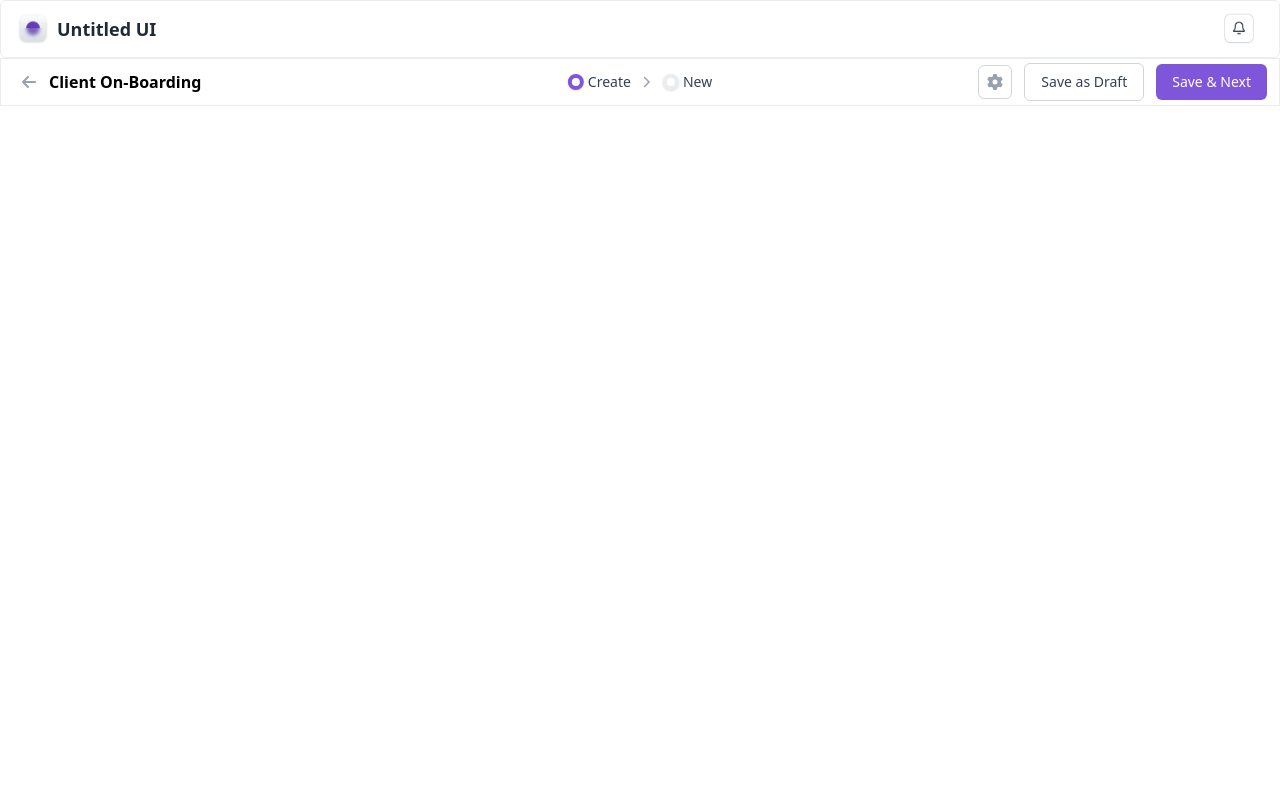
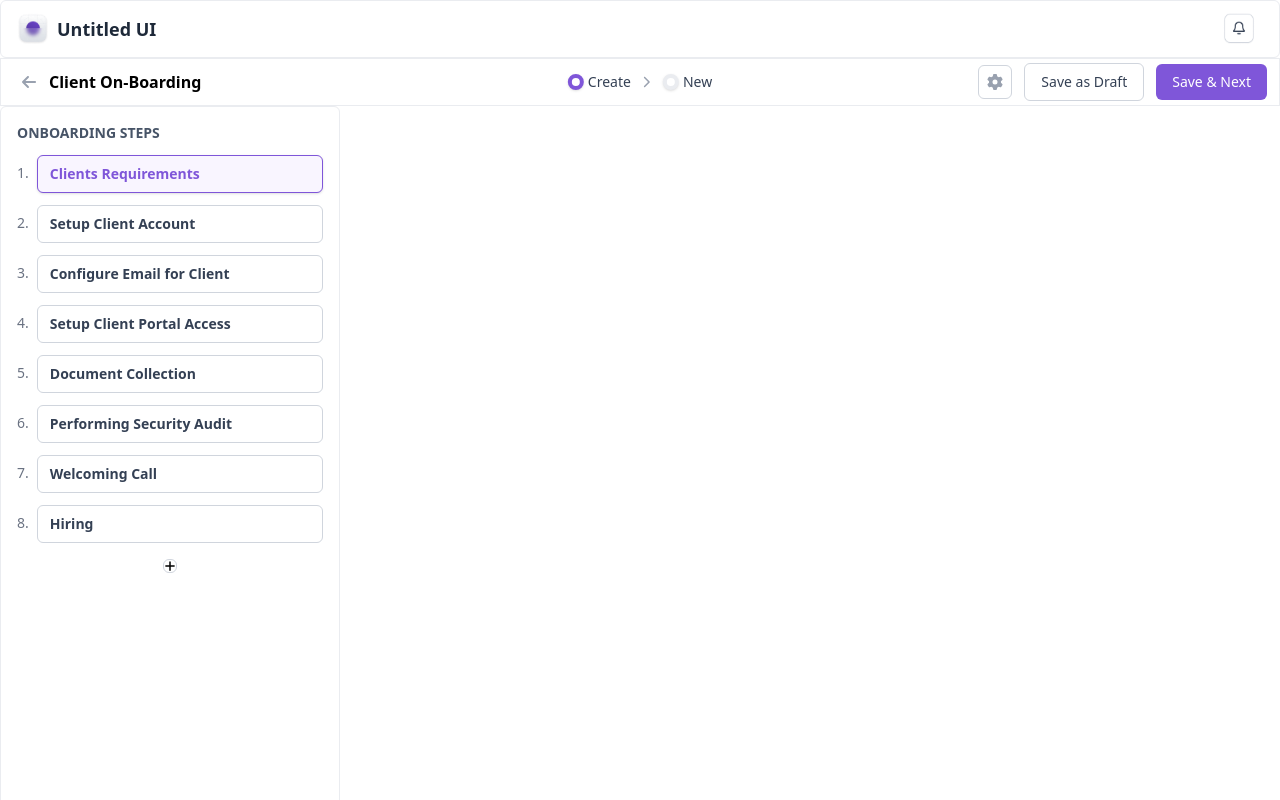
Before and after one commit to PrincyChauhan/client-on-boarding, a React (Vite) app: page / in a window 1280 px wide. Shown: the top 800 px of the page. Built offline with nearby package versions, Linux system fonts and the light colour scheme.

Commit message:
Onboarding steps

```diff
--- a/src/App.jsx
+++ b/src/App.jsx
@@ -1,5 +1,6 @@
 import Navbar from "./components/Navbar";
 import Breadcrumb from "./components/Breadcrumb";
+import Onboard from "./components/Onboard";
 
 function App() {
   return (
@@ -7,6 +8,7 @@ function App() {
       <div>
         <Navbar />
         <Breadcrumb />
+        <Onboard />
       </div>
     </>
   );
--- /dev/null
+++ b/src/components/Onboard.jsx
@@ -0,0 +1,47 @@
+import React from "react";
+import { FaPlus } from "react-icons/fa6";
+
+const Onboard = () => {
+  const steps = [
+    "Clients Requirements",
+    "Setup Client Account",
+    "Configure Email for Client",
+    "Setup Client Portal Access",
+    "Document Collection",
+    "Performing Security Audit",
+    "Welcoming Call",
+    "Hiring",
+  ];
+  return (
+    <div className="w-[340px] h-[2092px] bg-white p-4 border border-[#EAECF0] rounded-md">
+      <h2 className="text-sm font-semibold text-[#475467]">ONBOARDING STEPS</h2>
+
+      <ol className="space-y-3 mt-3">
+        {steps.map((step, index) => (
+          <li key={index} className="flex items-start space-x-2">
+            <span className="text-sm font-medium text-gray-500 mt-2">
+              {index + 1}.
+            </span>
+            <button
+              className={`w-full text-left text-sm px-3 py-2 font-semibold rounded-md border
+              ${
+                index === 0
+                  ? "border-[#7F56D9] text-[#7F56D9] bg-[#F9F5FF] shadow-sm"
+                  : "border-[#D0D5DD] text-[#344054] bg-white"
+              }`}
+            >
+              {step}
+            </button>
+          </li>
+        ))}
+      </ol>
+      <div className="flex justify-center mt-4">
+        <button className="rounded-md border border-[#D0D5DD]">
+          <FaPlus className="w-3 h-3" />
+        </button>
+      </div>
+    </div>
+  );
+};
+
+export default Onboard;
```
